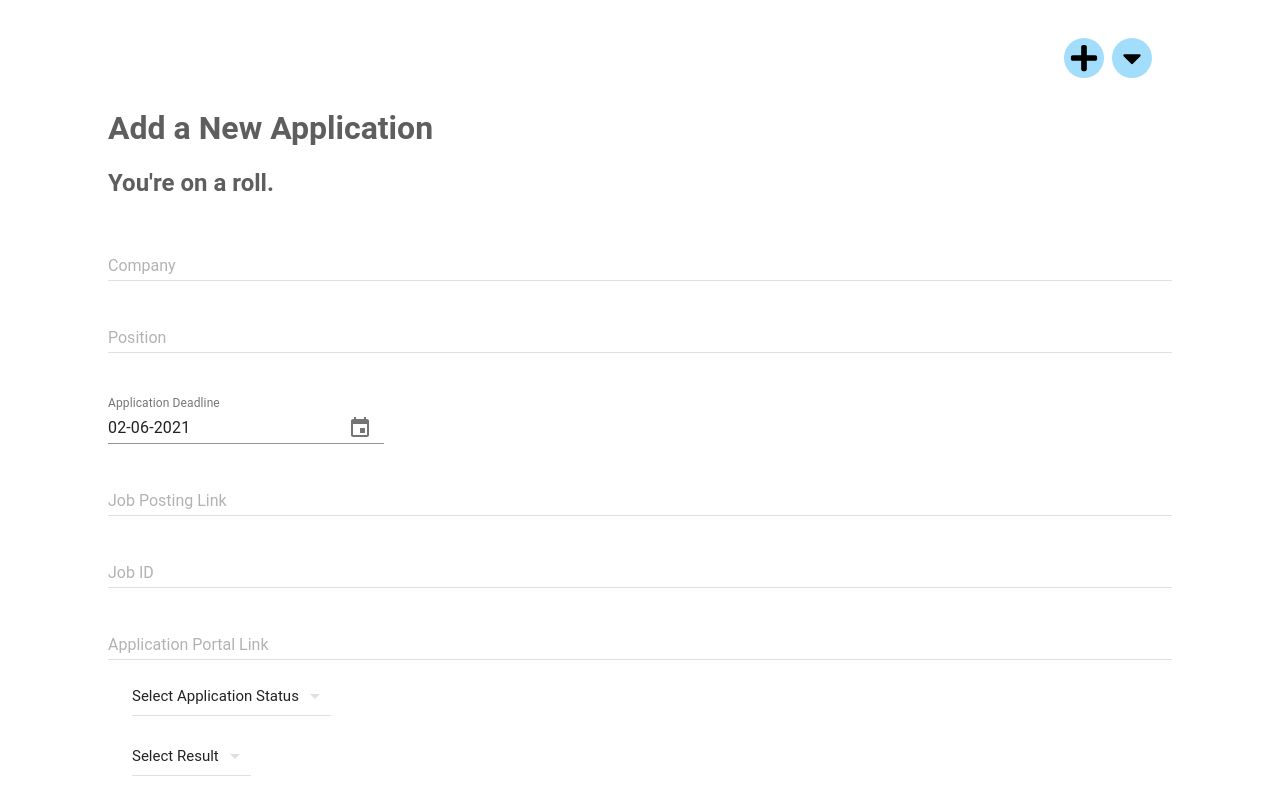
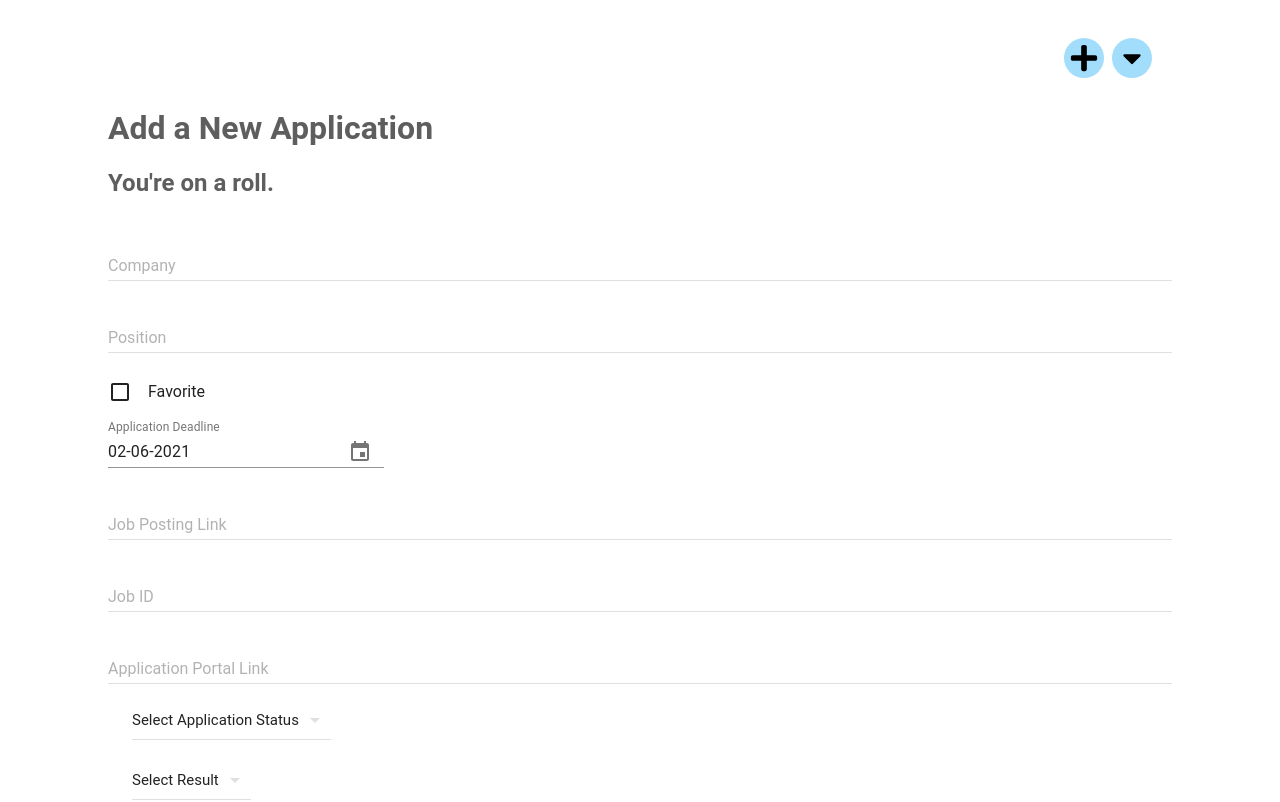
Before and after one commit to helenewillits/JobMe, a React (Create React App) app: page /applications/add in a window 1280 px wide. Shown: the top 802 px of the page. Built offline with nearby package versions, Linux system fonts and the light colour scheme.

Commit message:
New App Favorite Checkbox added

```diff
--- a/src/components/NewApplication.js
+++ b/src/components/NewApplication.js
@@ -11,8 +11,11 @@ import Fab from "@material-ui/core/Fab";
 import Grid from "@material-ui/core/Grid";
 import DropDownMenu from 'material-ui/DropDownMenu';
 import MenuItem from 'material-ui/MenuItem';
+import Checkbox from 'material-ui/Checkbox'
 
 import axios from "axios";
+
+import {Redirect} from 'react-router-dom'
 
 // defines the space that contains the page for adding new job applications
 class ApplicationNew extends React.Component {
@@ -47,6 +50,7 @@ class ApplicationNewPage extends React.Component {
     super(props);
     this.state = {
       userId: "",
+      favorited: false,
       companyName: "",
       position: "",
       jobId: "",
@@ -62,6 +66,7 @@ class ApplicationNewPage extends React.Component {
     this.handleChangeResult = this.handleChangeResult.bind(this);
     this.handleChange = this.handleChange.bind(this);
     this.handleSubmit = this.handleSubmit.bind(this);
+    this.handleChangeFavorite = this.handleChangeFavorite.bind(this);
   }
 
   callbackFunction = (childData) => {
@@ -74,12 +79,16 @@ class ApplicationNewPage extends React.Component {
     this.setState({ [event.target.name]: event.target.value });
   };
 
-  handleChangeStatus = (evemt, index, value) => {
+  handleChangeStatus = (event, index, value) => {
       this.setState({ applicationStatus: value });
   }
 
-  handleChangeResult = (evemt, index, value) => {
+  handleChangeResult = (event, index, value) => {
       this.setState({ result: value });
+  }
+
+  handleChangeFavorite = (event) => {
+      this.setState({ favorited: event.target.checked })
   }
 
   postNewApplication() {
@@ -125,9 +134,14 @@ class ApplicationNewPage extends React.Component {
           </div>
           <br />
           <div>
+              <Checkbox
+                name="favorited"
+                label='Favorite'
+                onClick={this.handleChangeFavorite}
+            />
             <Grid container justify="left">
               <Calendar parentCallback={this.callbackFunction} />
-              <p>{this.state.deadline.toString()}</p>
+              <h1>{this.state.deadline}</h1>
             </Grid>
             <TextField
               floatingLabelText="Job Posting Link"
```
